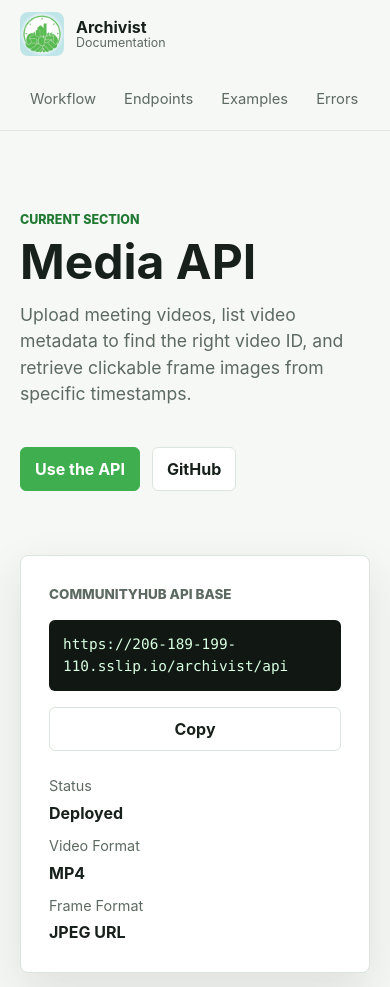
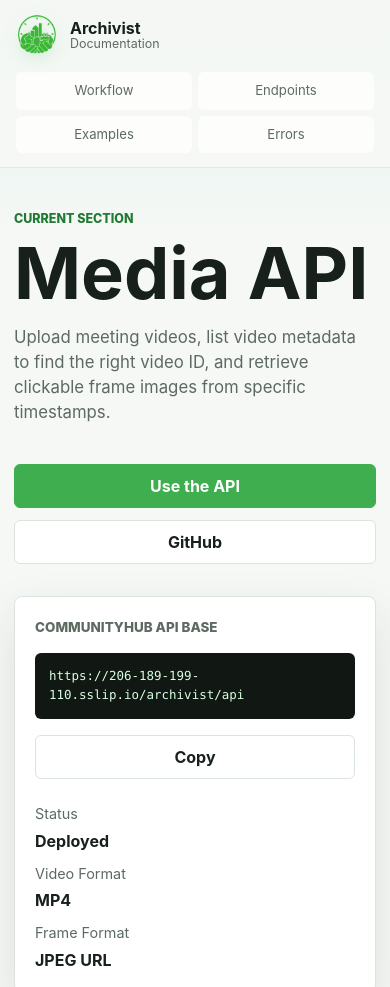
Before and after one commit to 2024frank/Archivist, a website: page docs-page/index.html in a window 390 px wide. Shown: the top 987 px of the page. Drawn offline with Linux system fonts and the light colour scheme.

Commit message:
Polish docs logo and mobile layout

```diff
--- a/docs-page/index.html
+++ b/docs-page/index.html
@@ -8,13 +8,13 @@
       content="Archivist Media API documentation for uploading meeting videos, finding video IDs, and retrieving clickable frame URLs."
     />
     <title>Archivist Docs | Media API</title>
-    <link rel="icon" href="./assets/communityhub-logo.jpeg" />
+    <link rel="icon" href="./assets/communityhub-logo.png" />
     <link rel="stylesheet" href="./styles.css" />
   </head>
   <body>
     <header class="topbar">
       <a class="brand" href="#top" aria-label="Archivist docs home">
-        <img src="./assets/communityhub-logo.jpeg" alt="CommunityHub logo" />
+        <img src="./assets/communityhub-logo.png" alt="CommunityHub logo" />
         <span>
           <strong>Archivist</strong>
           <small>Documentation</small>
@@ -131,22 +131,22 @@ Response:
         <div class="endpoint-grid">
           <article class="endpoint public">
             <span>Public</span>
-            <h3>GET /videos</h3>
+            <h3><b>GET</b> <code>/videos</code></h3>
             <p>Lists uploaded videos and metadata so users can find the correct <code>videoId</code>.</p>
           </article>
           <article class="endpoint protected">
             <span>Bearer Token</span>
-            <h3>POST /videos</h3>
+            <h3><b>POST</b> <code>/videos</code></h3>
             <p>Uploads an MP4 file and returns the generated video record.</p>
           </article>
           <article class="endpoint protected">
             <span>Bearer Token</span>
-            <h3>GET /videos/{videoId}/frame</h3>
+            <h3><b>GET</b> <code>/videos/{videoId}/frame</code></h3>
             <p>Creates or returns a frame for a specific timestamp.</p>
           </article>
           <article class="endpoint public">
             <span>Public</span>
-            <h3>GET /media/frames/{videoId}/{frameFile}</h3>
+            <h3><b>GET</b> <code>/media/frames/{videoId}/{frameFile}</code></h3>
             <p>Opens an already-generated JPEG image. This endpoint does not accept timestamps.</p>
           </article>
         </div>
--- a/docs-page/styles.css
+++ b/docs-page/styles.css
@@ -23,7 +23,9 @@ html {
 
 body {
   margin: 0;
-  background: var(--bg);
+  background:
+    linear-gradient(180deg, rgba(215, 240, 237, 0.5), rgba(246, 248, 245, 0) 320px),
+    var(--bg);
   color: var(--ink);
   font-family:
     Inter, ui-sans-serif, system-ui, -apple-system, BlinkMacSystemFont, "Segoe UI",
@@ -62,9 +64,10 @@ code {
 }
 
 .brand img {
-  width: 44px;
-  height: 44px;
-  border-radius: 8px;
+  width: 48px;
+  height: 48px;
+  object-fit: contain;
+  filter: drop-shadow(0 5px 9px rgba(63, 174, 79, 0.2));
 }
 
 .brand span {
@@ -216,6 +219,7 @@ h3 {
   align-content: center;
   gap: 16px;
   padding: 28px;
+  align-self: center;
 }
 
 .api-card code {
@@ -279,7 +283,7 @@ dd {
 .steps,
 .endpoint-grid {
   display: grid;
-  grid-template-columns: repeat(4, minmax(0, 1fr));
+  grid-template-columns: repeat(auto-fit, minmax(220px, 1fr));
   gap: 14px;
 }
 
@@ -287,6 +291,7 @@ dd {
 .endpoint {
   box-shadow: none;
   padding: 18px;
+  min-width: 0;
 }
 
 .steps span {
@@ -333,6 +338,27 @@ pre {
   color: white;
   font-size: 0.76rem;
   font-weight: 850;
+}
+
+.endpoint h3 {
+  display: grid;
+  gap: 6px;
+  margin-bottom: 12px;
+}
+
+.endpoint h3 b {
+  font-size: 0.92rem;
+  line-height: 1;
+}
+
+.endpoint h3 code {
+  display: block;
+  max-width: 100%;
+  overflow-wrap: anywhere;
+  word-break: break-word;
+  color: var(--ink);
+  font-size: 0.98rem;
+  line-height: 1.35;
 }
 
 .endpoint.public span {
@@ -397,6 +423,14 @@ footer {
 }
 
 @media (max-width: 900px) {
+  main {
+    padding-top: 28px;
+  }
+
+  .topbar {
+    gap: 16px;
+  }
+
   .hero,
   .split,
   .code-panel {
@@ -407,17 +441,99 @@ footer {
   .endpoint-grid {
     grid-template-columns: repeat(2, minmax(0, 1fr));
   }
+
+  .hero {
+    min-height: auto;
+  }
+
+  .hero-copy {
+    padding: 34px 0 12px;
+  }
+
+  .api-card {
+    align-self: stretch;
+  }
 }
 
 @media (max-width: 640px) {
+  body {
+    background:
+      linear-gradient(180deg, rgba(215, 240, 237, 0.7), rgba(246, 248, 245, 0) 240px),
+      var(--bg);
+  }
+
   .topbar {
     position: static;
     align-items: flex-start;
     flex-direction: column;
+    min-height: 0;
+    padding: 14px 16px;
+  }
+
+  .brand img {
+    width: 42px;
+    height: 42px;
   }
 
   nav {
     width: 100%;
+    display: grid;
+    grid-template-columns: repeat(4, minmax(0, 1fr));
+    gap: 6px;
+  }
+
+  nav a {
+    display: inline-flex;
+    justify-content: center;
+    padding: 9px 6px;
+    background: rgba(255, 255, 255, 0.75);
+    font-size: 0.82rem;
+    text-align: center;
+  }
+
+  main {
+    padding: 24px 14px 52px;
+  }
+
+  h1 {
+    font-size: clamp(3.2rem, 19vw, 4.5rem);
+    line-height: 0.94;
+  }
+
+  h2 {
+    font-size: clamp(1.75rem, 10vw, 2.35rem);
+  }
+
+  .lead {
+    font-size: 1.05rem;
+  }
+
+  .hero-copy {
+    padding: 18px 0 4px;
+  }
+
+  .hero-actions,
+  .api-card {
+    width: 100%;
+  }
+
+  .button,
+  .copy-button {
+    width: 100%;
+  }
+
+  .api-card,
+  .section {
+    padding: 20px;
+  }
+
+  .api-card code,
+  pre {
+    font-size: 0.78rem;
+  }
+
+  pre {
+    padding: 14px;
   }
 
   .steps,
@@ -431,7 +547,26 @@ footer {
     gap: 4px;
   }
 
+  .code-panel {
+    gap: 12px;
+  }
+
+  .code-panel .copy-button {
+    justify-self: stretch;
+  }
+
   footer {
     flex-direction: column;
+    padding: 24px 16px;
   }
 }
+
+@media (max-width: 390px) {
+  nav {
+    grid-template-columns: repeat(2, minmax(0, 1fr));
+  }
+
+  .section {
+    margin-top: 18px;
+  }
+}
```
Also changed, not shown: docs-page/assets/communityhub-logo.jpeg (deleted), docs-page/assets/communityhub-logo.png (added).
